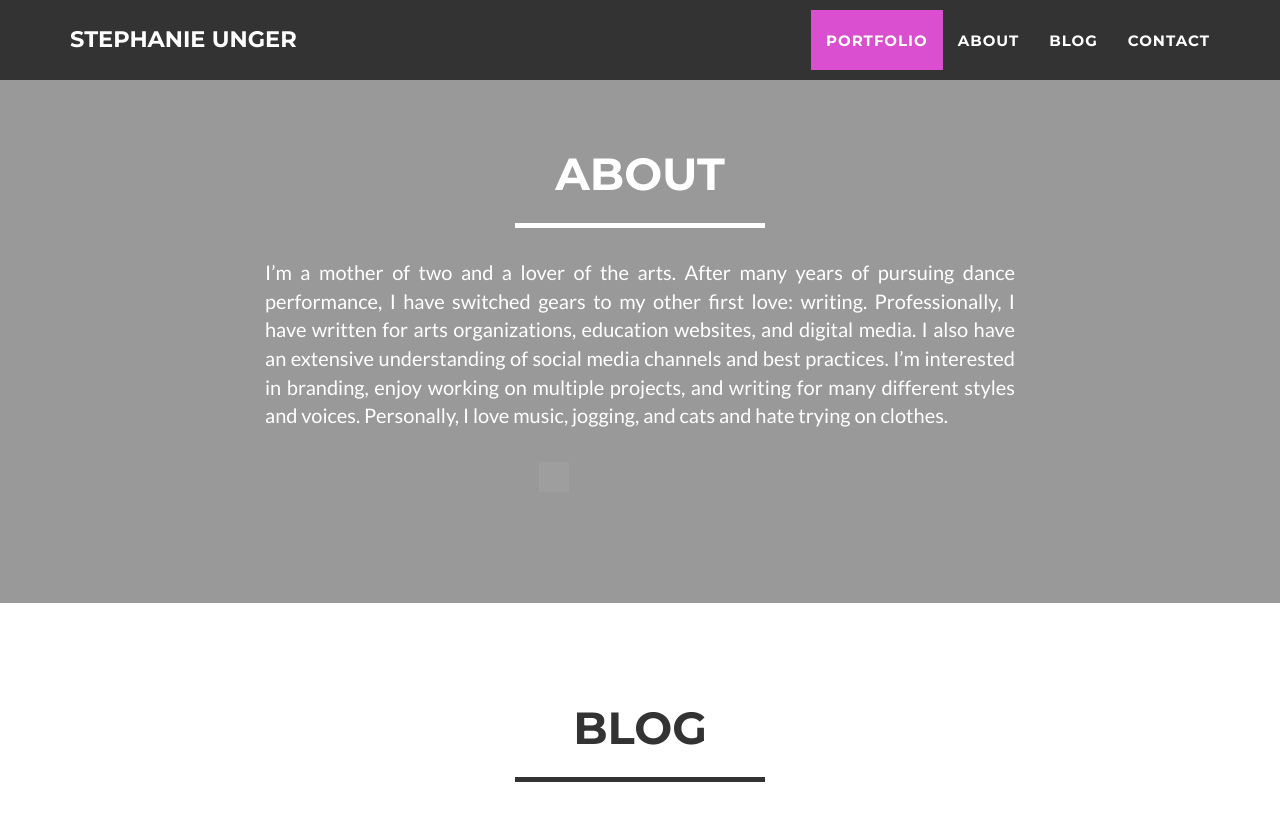
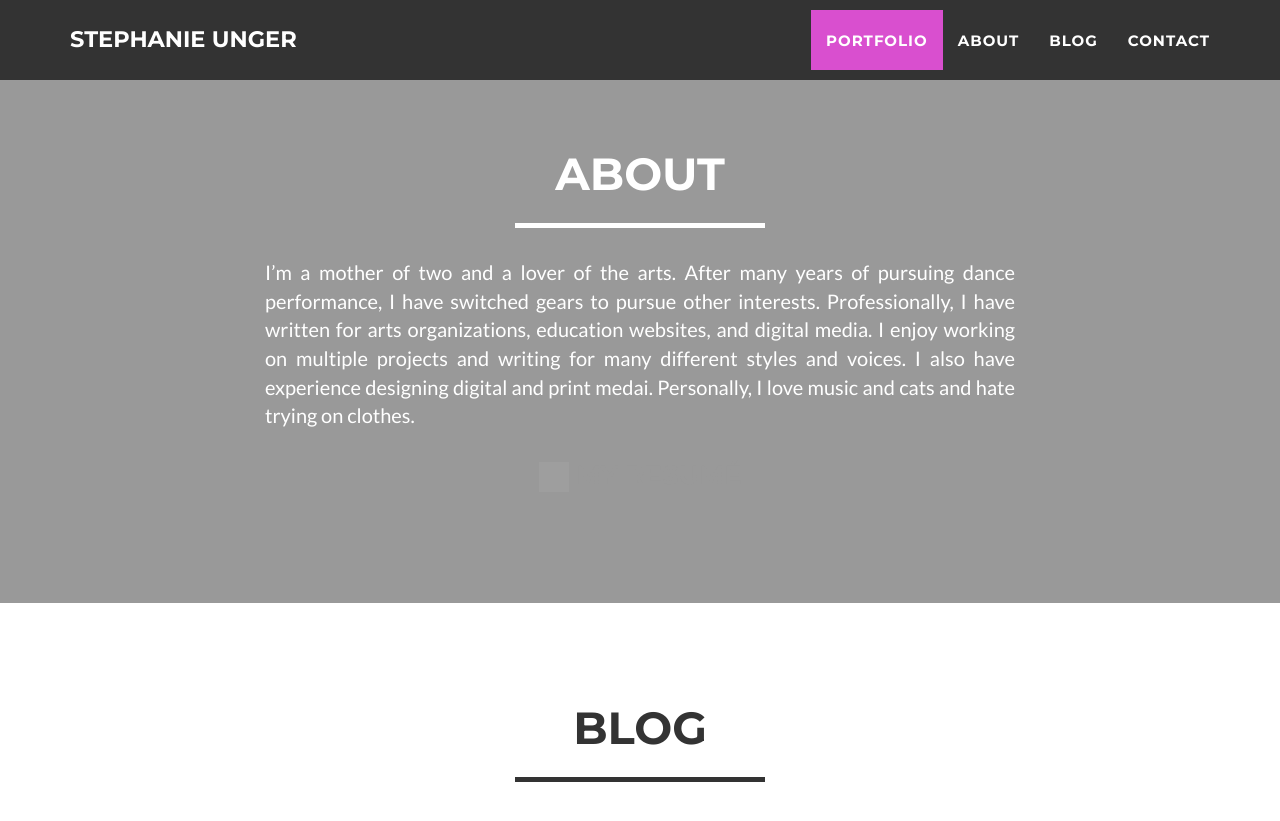
Before and after one commit to stepheunger/stepheunger.github.io, a Jekyll site: the page built from index.html, in a window 1280 px wide and 900 px high, scrolled down 1336 px. Shown: the top 821 px of the window. Built offline with Jekyll 4.4.1, drawn with Linux system fonts in a browser that asks for light colours; grey boxes are pictures that could not be loaded.

Commit message:
Update about.html

```diff
--- a/_includes/about.html
+++ b/_includes/about.html
@@ -9,7 +9,7 @@
             </div>
             <div class="row">
                 <div class="col-lg-8 col-lg-offset-2 about-text">
-                    <p>I’m a mother of two and a lover of the arts. After many years of pursuing dance performance, I have switched gears to my other first love: writing. Professionally, I have written for arts organizations, education websites, and digital media. I also have an extensive understanding of social media channels and best practices. I’m interested in branding, enjoy working on multiple projects, and writing for many different styles and voices. Personally, I love music, jogging, and cats and hate trying on clothes.</p>
+                    <p>I’m a mother of two and a lover of the arts. After many years of pursuing dance performance, I have switched gears to pursue other interests. Professionally, I have written for arts organizations, education websites, and digital media. I enjoy working on multiple projects and writing for many different styles and voices. I also have experience designing digital and print medai. Personally, I love music and cats and hate trying on clothes.</p>
                 </div>
                 <div class="col-lg-8 col-lg-offset-2 text-center">
                     <center><h3 style="color: black; text-decoration: none;"><a href="http://stepheunger.github.io/StephanieUngerResumeMarketing.pdf" target="_blank"><img style="height:30px; width:30px;" src="https://github.com/edwinunger/edwinunger.github.io/blob/master/images/pdf.png?raw=true"><style="color:white;"> My Resumé</style></a></h3></center>
```
